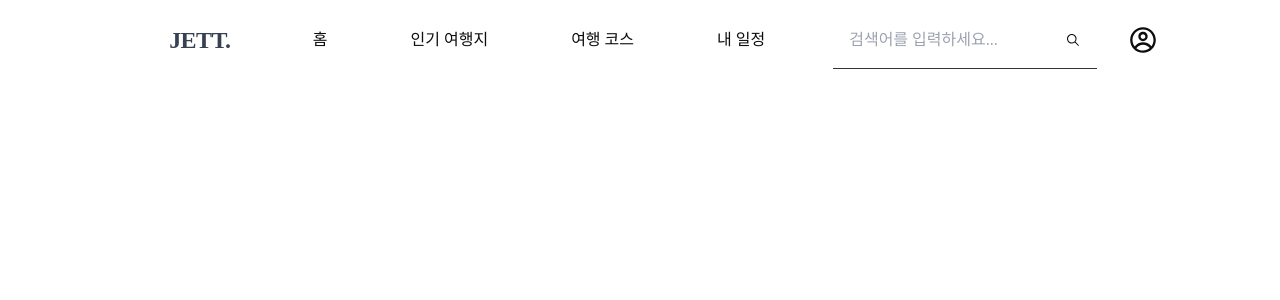
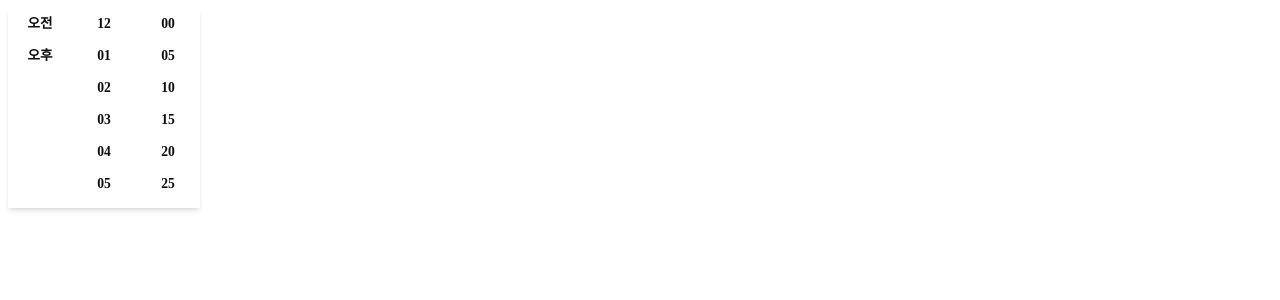
Before and after one commit to Jetting2024/Frontend, a React (Create React App) app: page / in a window 1280 px wide. Shown: the top 300 px of the page. Built offline with nearby package versions, Linux system fonts and the light colour scheme; no server answers; a web font is replaced by a local one.

Commit message:
[design] 시간 설정 모달 구현

```diff
--- a/package.json
+++ b/package.json
@@ -18,6 +18,7 @@
     "react-scripts": "5.0.1",
     "recoil": "^0.7.7",
     "styled-components": "^6.1.11",
+    "tailwind-scrollbar-hide": "^1.1.7",
     "web-vitals": "^2.1.4"
   },
   "scripts": {
--- /dev/null
+++ b/src/components/modals/TimeButton.tsx
@@ -0,0 +1,23 @@
+import React, { useState } from "react";
+
+interface TimeButtonProps {
+  label: string;
+  isSelected: boolean;
+  onClick: () => void;
+}
+
+const TimeButton: React.FC<TimeButtonProps> = ({ label, isSelected, onClick }) => {
+
+  return (
+    <button
+      onClick={onClick}
+      className={`w-16 h-8 flex items-center justify-center font-bold text-[0.85rem] ${
+        isSelected ? "bg-[#C2DDF7]" : ""
+      }`}
+    >
+      {label}
+    </button>
+  );
+};
+
+export default TimeButton;
--- /dev/null
+++ b/src/components/modals/TimePicker.tsx
@@ -0,0 +1,43 @@
+import React, { useState } from "react";
+import TimeButton from "./TimeButton";
+
+const TimePicker: React.FC = () => {
+
+  const [selectedTimeButton, setSelectedTimeButton] = useState<string | null>(null);
+  const [selectedHourButton, setSelectedHourButton] = useState<string | null>(null);
+  const [selectedMinuteButton, setSelectedMinuteButton] = useState<string | null>(null);
+
+  const handleTimeButtonClick = (label: string) => {
+    setSelectedTimeButton(label);
+  };
+
+  const handleHourButtonClick = (label: string) => {
+    setSelectedHourButton(label);
+  };
+
+  const handleMinuteButtonClick = (label: string) => {
+    setSelectedMinuteButton(label);
+  };
+
+  return (
+      <div className="relative flex flex-row h-[200px] w-48 shadow-md rounded-sm mx-2 my-2">
+        <div className="w-16 h-[200px] overflow-y-auto scrollbar-hide">
+          {['오전', '오후', ''].map((item, index) => (
+            <TimeButton key={index} label={item} isSelected={selectedTimeButton === item} onClick={() => handleTimeButtonClick(item)}/>
+          ))}
+        </div>
+        <div className="w-16 h-[200px] overflow-y-auto scrollbar-hide">
+          {['12', '01', '02', '03', '04', '05', '06', '07', '08', '09', '10', '11'].map((item, index) => (
+            <TimeButton key={index} label={item} isSelected={selectedHourButton === item} onClick={() => handleHourButtonClick(item)}/>
+          ))}
+        </div>
+        <div className="w-16 h-[200px] overflow-y-auto scrollbar-hide">
+          {['00', '05', '10', '15', '20', '25', '30', '35', '40', '45', '50', '55'].map((item, index) => (
+            <TimeButton key={index} label={item} isSelected={selectedMinuteButton === item} onClick={() => handleMinuteButtonClick(item)}/>
+          ))}
+        </div>
+      </div>
+  );
+};
+
+export default TimePicker;
--- a/src/pages/HomePage.tsx
+++ b/src/pages/HomePage.tsx
@@ -1,10 +1,12 @@
 import React from 'react';
 import Navbar from '../components/Navbar';
+import TimePicker from '../components/modals/TimePicker';
 
 const HomePage: React.FC = () => {
   return (
-    <div className=' w-full h-screen flex flex-col'>
-      <Navbar />
+    <div className=' w-full h-full'>
+      <TimePicker />
+      {/* <Navbar /> */}
     </div>
   );
 };
--- a/tailwind.config.js
+++ b/tailwind.config.js
@@ -4,5 +4,5 @@ module.exports = {
   theme: {
     extend: {},
   },
-  plugins: [],
+  plugins: [require("tailwind-scrollbar-hide")],
 };
```
Also changed, not shown: 1 other file (tests, documents, lock files or other folders).
